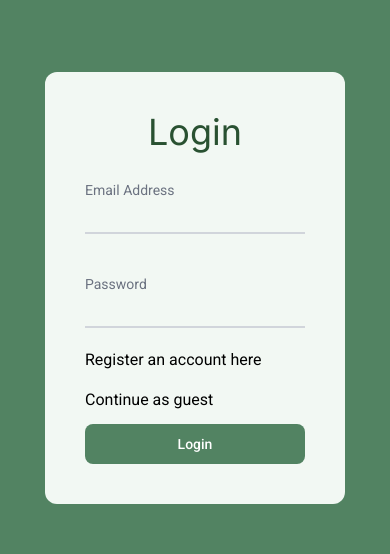
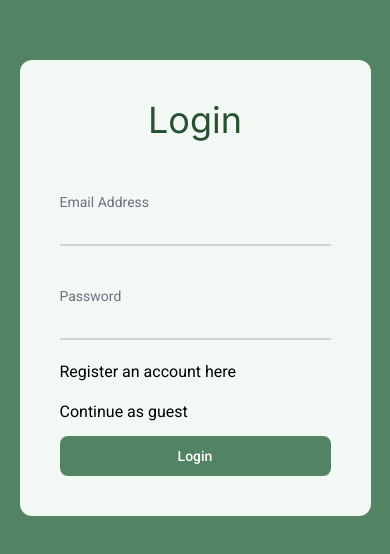
Before and after one commit to ThembaMtshelwane/writers-hub, a React (Vite) app: page /auth/login in a window 390 px wide. Shown: the part 134-688 px from the top of the page. Built offline with nearby package versions, Linux system fonts and the light colour scheme; no server answers; a web font is replaced by a local one.

Commit message:
Auth Layout UI responsiveness

```diff
--- a/src/components/AuthFrom.tsx
+++ b/src/components/AuthFrom.tsx
@@ -1,37 +1,119 @@
 import React from "react";
 import { Link } from "react-router-dom";
-import { FormData } from "../types";
+import { UserFormData } from "../types";
 
 interface AuthFormProps {
   mode: "login" | "sign up";
   handleForm: (e: React.FormEvent) => void;
-  formData: FormData;
-  setFormData: React.Dispatch<React.SetStateAction<FormData>>;
+  userFormData: UserFormData;
+  setUserFormData: React.Dispatch<React.SetStateAction<UserFormData>>;
 }
 
 const AuthForm: React.FC<AuthFormProps> = ({
   mode,
   handleForm,
-  formData,
-  setFormData,
+  userFormData,
+  setUserFormData,
 }) => {
   const handleChange = (e: React.ChangeEvent<HTMLInputElement>) => {
     const { name, value } = e.target;
-    setFormData(
-      (prevData: FormData) =>
+    setUserFormData(
+      (prevData) =>
         ({
           ...prevData,
           [name]: value,
-        } as FormData)
+        } as UserFormData)
     );
   };
 
   return (
     <form
-      className="max-w-md mx-auto bg-primary flex flex-col gap-2 rounded-xl py-10 px-10 w-[300px] sm:w-[80%]"
+      className="mx-auto my-auto bg-primary flex flex-col gap-2 rounded-xl p-10  overflow-auto w-[90%] max-w-[600px]"
       onSubmit={(e) => handleForm(e)}
     >
-      <h2 className="text-accent text-4xl text-center capitalize">{mode}</h2>
+      <h2 className="text-accent text-4xl text-center capitalize mb-6">
+        {mode}
+      </h2>
+
+      {/* Additional Fields - Only for Signup */}
+      {mode === "sign up" && (
+        <>
+          <div className="grid md:grid-cols-2 md:gap-6">
+            <div className="relative z-0 w-full mb-5 group">
+              <label className="absolute text-sm text-gray-500 peer-focus:-translate-y-6 peer-focus:text-accent">
+                First Name
+              </label>
+
+              <input
+                type="text"
+                name="firstName"
+                value={userFormData.firstName}
+                onChange={handleChange}
+                className="block py-2.5 px-0 w-full text-sm text-gray-900 bg-transparent border-0 my-3 border-b-2 border-gray-300 focus:outline-none focus:ring-0 focus:border-accent peer"
+                placeholder=" "
+                required
+              />
+            </div>
+
+            <div className="relative z-0 w-full mb-5 group">
+              <label className="absolute text-sm text-gray-500 peer-focus:-translate-y-6 peer-focus:text-accent">
+                Last Name
+              </label>
+              <input
+                type="text"
+                name="lastName"
+                value={userFormData.lastName}
+                onChange={handleChange}
+                className="block py-2.5 px-0 w-full text-sm text-gray-900 bg-transparent border-0 my-3 border-b-2 border-gray-300 focus:outline-none focus:ring-0 focus:border-accent peer"
+                placeholder=" "
+                required
+              />
+            </div>
+
+            <div className="relative z-0 w-full mb-5 group">
+              <label className="absolute text-sm text-gray-500 peer-focus:-translate-y-6 peer-focus:text-accent">
+                Username
+              </label>
+              <input
+                type="text"
+                name="username"
+                value={userFormData.username}
+                onChange={handleChange}
+                className="block py-2.5 px-0 w-full text-sm text-gray-900 bg-transparent border-0 my-3 border-b-2 border-gray-300 focus:outline-none focus:ring-0 focus:border-accent peer"
+                placeholder=" "
+                required
+              />
+            </div>
+            <div className="relative z-0 w-full group">
+              <label className="absolute text-sm text-gray-500  peer-focus:text-accent">
+                Date of Birth
+              </label>
+              <input
+                type="date"
+                name="dob"
+                value={userFormData.dob}
+                onChange={handleChange}
+                className="block py-2.5 px-0 w-full text-sm text-gray-900 bg-transparent border-0 my-3 border-b-2 border-gray-300 focus:outline-none focus:ring-0 focus:border-accent peer"
+                required
+              />
+            </div>
+          </div>
+          <div className="relative z-0 w-full mb-5 group">
+            <label className="absolute text-sm text-gray-500 peer-focus:-translate-y-6 peer-focus:text-accent">
+              School
+            </label>
+            <input
+              type="text"
+              name="school"
+              value={userFormData.school}
+              onChange={handleChange}
+              className="block py-2.5 px-0 w-full text-sm text-gray-900 bg-transparent border-0 my-3 border-b-2 border-gray-300 focus:outline-none focus:ring-0 focus:border-accent peer"
+              placeholder=" "
+              required
+            />
+          </div>
+        </>
+      )}
 
       {/* Email Field */}
       <div className="relative z-0 w-full my-5 group">
@@ -41,7 +123,7 @@ const AuthForm: React.FC<AuthFormProps> = ({
         <input
           type="email"
           name="email"
-          value={formData.email}
+          value={userFormData.email}
           onChange={handleChange}
           className="block py-2.5 px-0 w-full text-sm my-3 text-gray-900 bg-transparent border-0 border-b-2 border-gray-300 focus:outline-none focus:ring-0 focus:border-accent peer"
           placeholder=" "
@@ -57,7 +139,7 @@ const AuthForm: React.FC<AuthFormProps> = ({
         <input
           type="password"
           name="password"
-          value={formData.password}
+          value={userFormData.password}
           onChange={handleChange}
           className="block py-2.5 px-0 w-full text-sm  my-3 text-gray-900 bg-transparent border-0 border-b-2 border-gray-300 focus:outline-none focus:ring-0 focus:border-accent peer"
           placeholder=" "
@@ -74,65 +156,13 @@ const AuthForm: React.FC<AuthFormProps> = ({
           <input
             type="password"
             name="confirmPassword"
-            value={formData.confirmPassword}
+            value={userFormData.confirmPassword}
             onChange={handleChange}
             className="block py-2.5 px-0 w-full text-sm my-3 text-gray-900 bg-transparent border-0 border-b-2 border-gray-300 focus:outline-none focus:ring-0 focus:border-accent peer"
             placeholder=" "
             required
           />
         </div>
-      )}
-
-      {/* Additional Fields - Only for Signup */}
-      {mode === "sign up" && (
-        <>
-          <div className="grid md:grid-cols-2 md:gap-6">
-            <div className="relative z-0 w-full mb-5 group">
-              <label className="absolute text-sm text-gray-500 peer-focus:-translate-y-6 peer-focus:text-accent">
-                First Name
-              </label>
-
-              <input
-                type="text"
-                name="firstName"
-                value={formData.firstName}
-                onChange={handleChange}
-                className="block py-2.5 px-0 w-full text-sm text-gray-900 bg-transparent border-0 my-3 border-b-2 border-gray-300 focus:outline-none focus:ring-0 focus:border-accent peer"
-                placeholder=" "
-                required
-              />
-            </div>
-
-            <div className="relative z-0 w-full mb-5 group">
-              <label className="absolute text-sm text-gray-500 peer-focus:-translate-y-6 peer-focus:text-accent">
-                Last Name
-              </label>
-              <input
-                type="text"
-                name="lastName"
-                value={formData.lastName}
-                onChange={handleChange}
-                className="block py-2.5 px-0 w-full text-sm text-gray-900 bg-transparent border-0 my-3 border-b-2 border-gray-300 focus:outline-none focus:ring-0 focus:border-accent peer"
-                placeholder=" "
-                required
-              />
-            </div>
-          </div>
-
-          <div className="relative z-0 w-full group">
-            <label className="absolute text-sm text-gray-500  peer-focus:text-accent">
-              Date of Birth
-            </label>
-            <input
-              type="date"
-              name="dob"
-              value={formData.dob}
-              onChange={handleChange}
-              className="block py-2.5 px-0 w-full text-sm text-gray-900 bg-transparent border-0 my-3 border-b-2 border-gray-300 focus:outline-none focus:ring-0 focus:border-accent peer"
-              required
-            />
-          </div>
-        </>
       )}
 
       <p className="mb-2">
--- a/src/layout/AuthLayout.tsx
+++ b/src/layout/AuthLayout.tsx
@@ -30,7 +30,8 @@ const AuthLayout = () => {
 
   return (
     <section className="grid  sm:grid-cols-[50%_50%] xl:grid-cols-[60%_40%]">
-      <section className="bg-primary h-screen">
+      {/* Left Section */}
+      <section className="bg-primary h-screen overflow-y-auto">
         <section className="my-3 p-4 flex flex-col items-center">
           <h2 className="text-4xl text-accent mt-4">Categories</h2>
           <section className="flex gap-2 my-4 flex-wrap">
@@ -46,7 +47,9 @@ const AuthLayout = () => {
         </section>
         <MainCardGrid search={""} selectedFilter={selectedFilter} />
       </section>
-      <section className="bg-secondary h-screen flex items-center fixed right-0 w-full sm:w-[50%] xl:w-[40%]">
+
+      {/* Right Section */}
+      <section className="bg-secondary h-screen overflow-y-auto absolute w-full z-30 top-0 right-0 sm:w-[50%] xl:w-[40%] flex">
         <Outlet />
       </section>
     </section>
--- a/src/pages/authPage/Login.tsx
+++ b/src/pages/authPage/Login.tsx
@@ -1,11 +1,11 @@
 import { useNavigate } from "react-router-dom";
 import AuthForm from "../../components/AuthFrom";
 import { useState } from "react";
-import { FormData } from "../../types";
+import { UserFormData } from "../../types";
 
 const Login = () => {
   const navigate = useNavigate();
-  const [formData, setFormData] = useState<FormData>({
+  const [userFormData, setUserFormData] = useState<UserFormData>({
     email: "",
     password: "",
   });
@@ -14,14 +14,14 @@ const Login = () => {
     e.preventDefault();
     navigate("/pref");
     console.log("Handle Login");
-    console.log("Login data", formData);
+    console.log("Login data", userFormData);
   };
   return (
     <AuthForm
       mode={"login"}
       handleForm={handleLogin}
-      formData={formData}
-      setFormData={setFormData}
+      userFormData={userFormData}
+      setUserFormData={setUserFormData}
     />
   );
 };
--- a/src/pages/authPage/SignUp.tsx
+++ b/src/pages/authPage/SignUp.tsx
@@ -1,11 +1,11 @@
 import { useNavigate } from "react-router-dom";
 import AuthForm from "../../components/AuthFrom";
 import { useState } from "react";
-import { FormData } from "../../types";
+import { UserFormData } from "../../types";
 
 const SignUp = () => {
   const navigate = useNavigate();
-  const [formData, setFormData] = useState<FormData>({
+  const [userFormData, setUserFormData] = useState<UserFormData>({
     email: "",
     password: "",
     confirmPassword: "",
@@ -14,19 +14,21 @@ const SignUp = () => {
     phone: "",
     company: "",
     dob: "",
+    username: "",
+    school: "",
   });
   const handleSignUp = (e: React.FormEvent) => {
     e.preventDefault();
     navigate("/pref");
     console.log("Handle Sign-Up");
-    console.log("Sign up data", formData);
+    console.log("Sign up data", userFormData);
   };
   return (
     <AuthForm
       mode={"sign up"}
       handleForm={handleSignUp}
-      formData={formData}
-      setFormData={setFormData}
+      userFormData={userFormData}
+      setUserFormData={setUserFormData}
     />
   );
 };
--- a/src/types.tsx
+++ b/src/types.tsx
@@ -63,7 +63,7 @@ export type Type = {
   name: string;
 };
 
-export type FormData = {
+export type UserFormData = {
   email: string;
   password: string;
   confirmPassword?: string;
@@ -72,4 +72,6 @@ export type FormData = {
   phone?: string;
   company?: string;
   dob?: string;
+  username?: string;
+  school?: string;
 };
```
